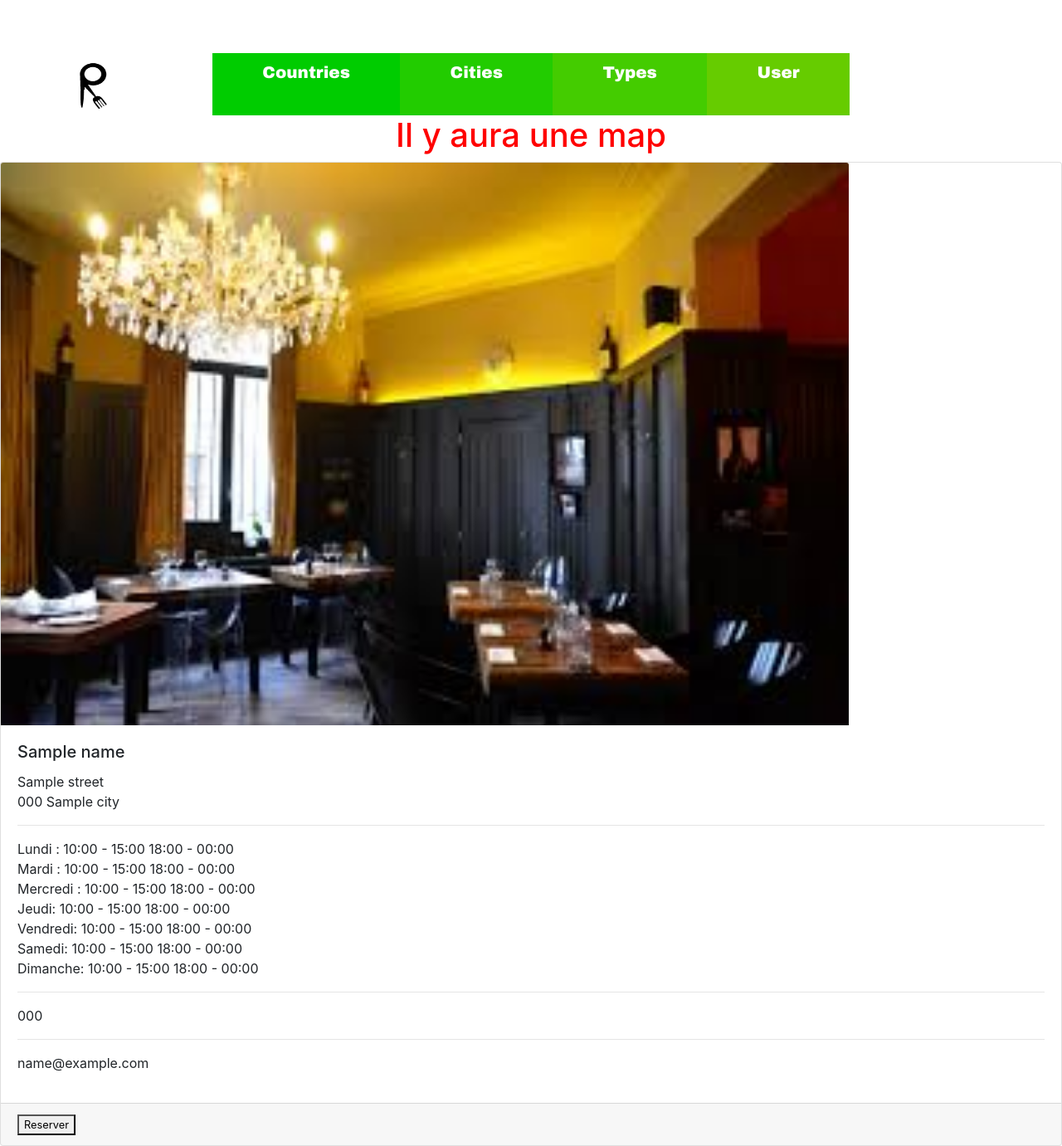
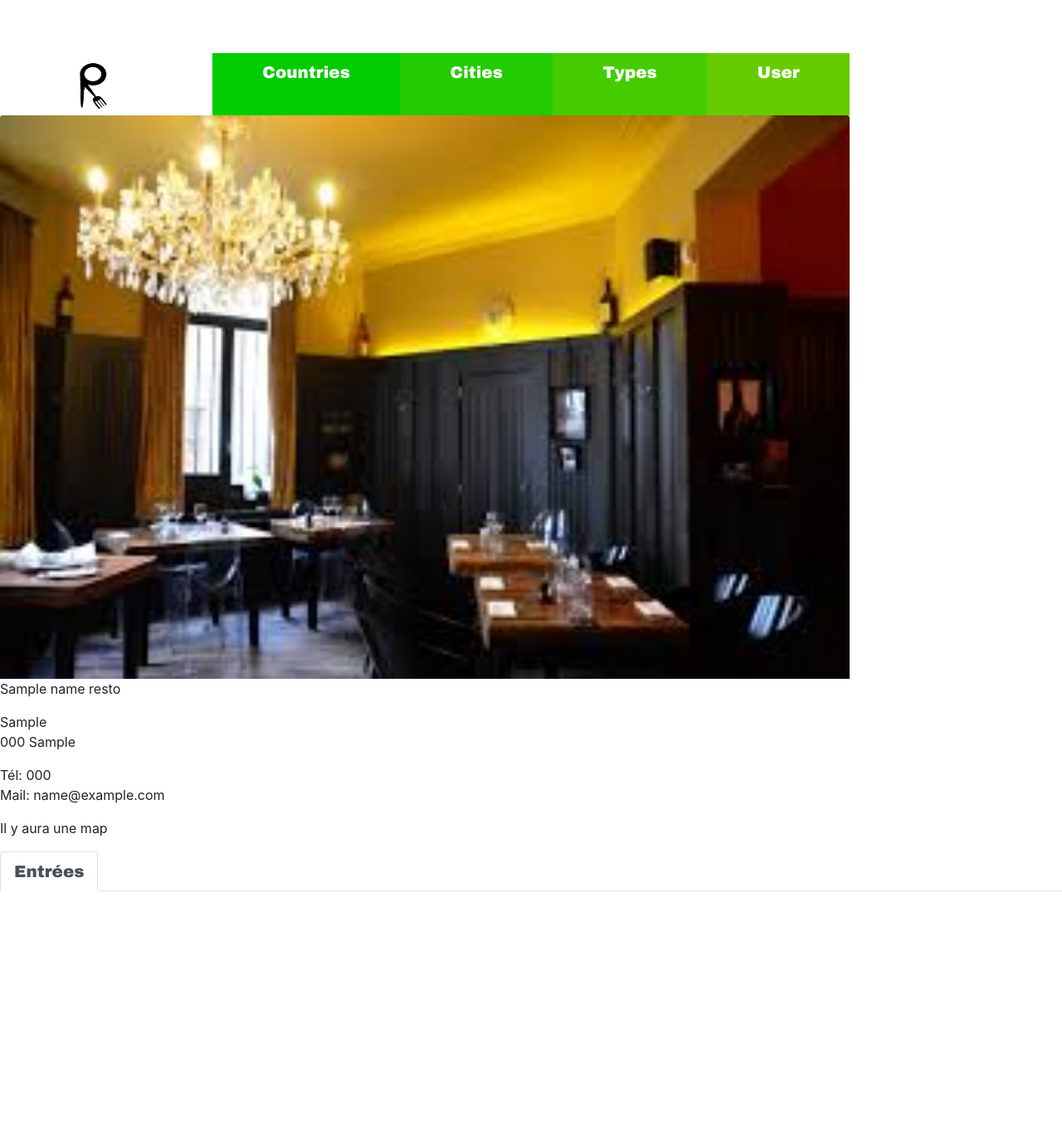
Before and after one commit to bramsobrahms/restonline, a Symfony app: template templates/restaurants/oneResto.html.twig in a window 1280 px wide. Shown: the whole page at 83% size. After the commit the page ends 1074 px from the top, so only its background shows below. Run offline with Twig, Linux system fonts and the light colour scheme; the template is opened without the code that fills it: most values are stand-ins (such as "Sample title", 1, 10 or a date in 2020); some libraries are stand-ins or nearby versions.

Commit message:
controller with oneResto.twig for a restaurant

```diff
--- a/public/dist/css/styles.css
+++ b/public/dist/css/styles.css
@@ -36,14 +36,14 @@
     text-align: center;
 }
 #slideresto{
-    margin-left:22%;
+    margin-left:23%;
     margin-top: 5%;
     border: 5px double purple;
-    width: 900px;
-    height: 450px;
+    width: 57%;
+    height: 400px;
 }
 
-#img1{
+#imgResto{
     height: 85%;
     width: 80%;
 }
--- a/templates/base.html.twig
+++ b/templates/base.html.twig
@@ -29,5 +29,5 @@
             </ul>
         </div>
     </body>
-    {% block body %}{% endblock %}
+    {% block body %} {% endblock %}
 </html>
--- a/templates/cities/index.html.twig
+++ b/templates/cities/index.html.twig
@@ -1,6 +1,6 @@
 {% extends 'base.html.twig' %}
 
-{% block title %}{{ controller_cities }}{% endblock %}
+{% block title % } {{ controller_cities }}{% endblock %}
 
 {% block body %}
     <p>Villes</p>
--- a/templates/restaurants/oneResto.html.twig
+++ b/templates/restaurants/oneResto.html.twig
@@ -1,37 +1,51 @@
 {% extends 'base.html.twig' %}
 
-{% block title %} {{ controller_restaurants }}{% endblock %}
+{% block title %} {{ controller_oneResto }} {% endblock %}
 
 {% block body %}
+<div>
+    <div>
+        <img class="card-img-top" src="pictures/chou.jpg" alt="{{pictureResto}}" id="imgResto" />
+    </div>
+    <p>
+        {{nameResto}}
+    </p>
+    <p>
+        {{streetResto}} <br />{{zipCodeResto}} {{cityResto}}
+    </p>
+    <p>
+        Tél: {{phoneResto}}<br />
+        Mail: {{emailResto}}
+    </p>
+    <div>
+        <p>Il y aura une map</p>
+    </div>
+</div>
+<div>
+    <nav>
+        <div class="nav nav-tabs" id="nav-tab" role="tablist">
+            <a class="nav-item nav-link active" id="nav-entrees-tab" data-toggle="tab" href="#nav-entrees" role="tab" aria-controls="nav-entrees" aria-selected="true">Entrées</a>
+            <a class="nav-item nav-link" id="nav-plats-tab" data-toggle="tab" href="#nav-plats" role="tab" aria-controls="nav-plats" aria-selected="false">Plats</a>
+            <a class="nav-item nav-link" id="nav-desserts-tab" data-toggle="tab" href="#nav-desserts" role="tab" aria-controls="nav-desserts" aria-selected="false">Désserts</a>
+            <a class="nav-item nav-link" id="nav-boissons-tab" data-toggle="tab" href="#nav-boissons" role="tab" aria-controls="nav-boissons" aria-selected="false">Boissons</a>
+        </div>
+    </nav>
+    <div class="tab-content" id="nav-tabContent">
+        <div class="tab-pane fade show active" id="nav-entrees" role="tabpanel" aria-labelledby="nav-entrees-tab">
+            <div>
 
-    <div>
-        <h1 id="slideResto"> Il y aura une map</h1>
-    </div>
+            </div>
 
-    <div class="card-deck">
-        <div class="card">
-            <img class="card-img-top" src="pictures/chou.jpg" alt="Card image cap" id="img1" />
-            <div class="card-body">
-                <h5 class="card-title">{{name}}</h5>
-                <p class="card-text">
-                    {{street}} <br />{{zipCode}} {{city}}
-                    <hr />
-                    Lundi : 10:00 - 15:00  18:00 - 00:00<br />
-                    Mardi : 10:00 - 15:00  18:00 - 00:00<br />
-                    Mercredi : 10:00 - 15:00  18:00 - 00:00<br />
-                    Jeudi: 10:00 - 15:00  18:00 - 00:00<br />
-                    Vendredi: 10:00 - 15:00  18:00 - 00:00<br />
-                    Samedi: 10:00 - 15:00  18:00 - 00:00<br />
-                    Dimanche: 10:00 - 15:00  18:00 - 00:00<br />
-                    <hr />
-                    {{phone}}
-                    <hr />
-                    {{email}}
-                </p>
-            </div>
-            <div class="card-footer">
-                <small class="text-muted"><button>Reserver</button></small>
-            </div>
+        </div>
+        <div class="tab-pane fade" id="nav-plats" role="tabpanel" aria-labelledby="nav-plats-tab">
+
+        </div>
+        <div class="tab-pane fade" id="nav-desserts" role="tabpanel" aria-labelledby="nav-desserts-tab">
+
+        </div>
+        <div class="tab-pane fade" id="nav-boissons" role="tabpanel" aria-labelledby="nav-boissons-tab">
+
         </div>
     </div>
+</div>
 {% endblock %}
```
Also changed, not shown: src/Controller/RestaurantsController.php (+16 -7 lines), src/Entity/Foods.php (+17 -0 lines), src/Entity/Restaurants.php (+7 -6 lines), src/Migrations/Version20180910200752.php (added, +32 -0 lines), templates/restaurants/index.html.twig (+18 -6 lines).
